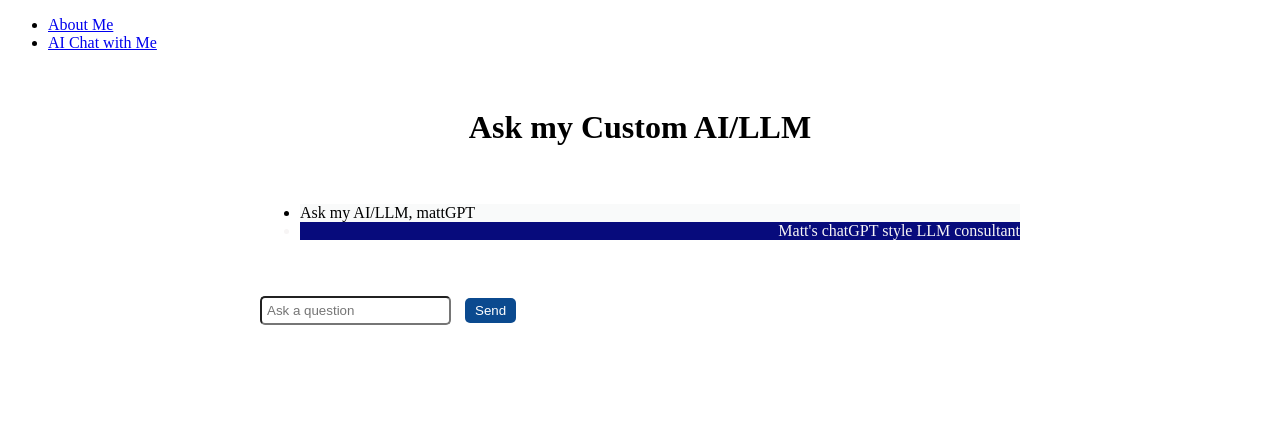
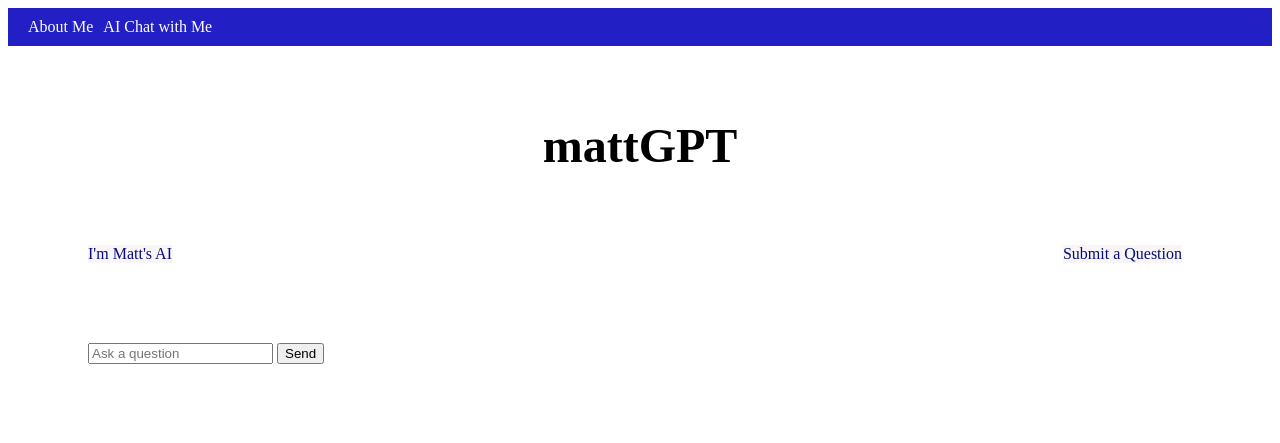
Before and after one commit to mattmajestic/mattmajestic.dev, a FastAPI app: page /conversation in a window 1280 px wide. Shown: the top 443 px of the page. Run offline with FastAPI, Linux system fonts and the light colour scheme.

Commit message:
update chatbot

```diff
--- a/static/conversation.css
+++ b/static/conversation.css
@@ -3,7 +3,7 @@
   margin-top: 20px;
   border: 1px solid #131212;
   border-radius: 5px;
-  padding: 10px;
+  padding: 20px; /* Increased padding */
   max-height: 70vh; /* Adjust the maximum height as desired */
   overflow-y: auto;
 }
@@ -18,48 +18,111 @@
 }
 
 .conversation-container li {
-  padding: 5px;
+  padding: 20px; /* Increased padding */
   border-radius: 5px;
   max-width: 70%; /* Adjust the maximum width as desired */
 }
 
 .user-message {
-  background-color: #070b7c;
-  color: #f7f5f5;
+  background-color:  #f7f5f5;
+  color: #070b7c;
   text-align: right;
   align-self: flex-end;
   margin-left: auto; /* Adjust the margin as desired */
 }
 
 .bot-message {
-  background-color: #f9fafa;
-  color: ##070b7c;
+  background-color:  #f7f5f5;
+  color: #070b7c;
   align-self: flex-start;
   margin-right: auto; /* Adjust the margin as desired */
 }
 
 .container {
-  max-width: 800px;
+  max-width: 1200px; /* Adjust the maximum width as desired */
   margin: 0 auto;
-  padding: 20px;
+  padding: 40px; /* Increased padding */
 }
 
 h1 {
   text-align: center;
+  font-size: 48px; /* Increased font size */
 }
 
-.container input[type="text"] {
-  flex-grow: 1;
-  padding: 5px;
-  border-radius: 5px;
+h2 {
+  text-align: center;
+  font-size: 36px; /* Increased font size */
 }
 
-.container button {
+.chat-container {
+  display: flex;
+  justify-content: center;
+  align-items: center;
+  margin-top: 40px; /* Increased margin top */
+}
+
+.chat-container input[type="text"] {
+  flex-grow: 1;
+  padding: 20px; /* Increased padding */
+  border-radius: 5px;
+  font-size: 24px; /* Increased font size */
+  width: 70%; /* Adjust the width as desired */
+}
+
+.chat-container button {
   margin-left: 10px;
-  padding: 5px 10px;
+  padding: 20px 40px; /* Increased padding */
   border-radius: 5px;
   background-color: #0b4a8f;
   color: #fff;
   border: none;
   cursor: pointer;
+  font-size: 24px; /* Increased font size */
+  height: 100%; /* Adjust the height as desired */
 }
+
+.navigation {
+  background-color: #0b4a8f;
+  padding: 20px; /* Increased padding */
+}
+
+.navigation ul {
+  list-style-type: none;
+  margin: 0;
+  padding: 0;
+  display: flex;
+  justify-content: center;
+  align-items: center;
+}
+
+.navigation li {
+  margin: 0 20px; /* Increased margin */
+}
+
+.navigation a {
+  text-decoration: none;
+  color: #fff;
+  font-size: 24px; /* Increased font size */
+}
+
+nav {
+  background-color: #221fc5;
+  padding: 10px 20px;
+}
+
+ul {
+  list-style-type: none;
+  margin: 0;
+  padding: 0;
+  display: flex;
+  align-items: center;
+}
+
+li {
+  margin-right: 10px;
+}
+
+a {
+  text-decoration: none;
+  color: #fff;
+}
--- a/static/styles.css
+++ b/static/styles.css
@@ -1,6 +1,6 @@
 /* Navbar styles */
 nav {
-  background-color: #333;
+  background-color: #221fc5;
   padding: 10px 20px;
 }
 
--- a/templates/conversation.html
+++ b/templates/conversation.html
@@ -14,13 +14,13 @@
     </ul>
   </nav>
   <div class="container">
-    <h1>Ask my Custom AI/LLM</h1>
+    <h1>mattGPT</h1>
     <div id="conversation-container" class="container">
       <ul id="conversation" class="conversation">
         <!-- Bot Message -->
-        <li class="bot-message">Ask my AI/LLM, mattGPT</li>
+        <li class="bot-message">I'm Matt's AI</li>
         <!-- User Message -->
-        <li class="user-message">Matt's chatGPT style LLM consultant </li>
+        <li class="user-message">Submit a Question</li>
       </ul>
     </div>
 
```
